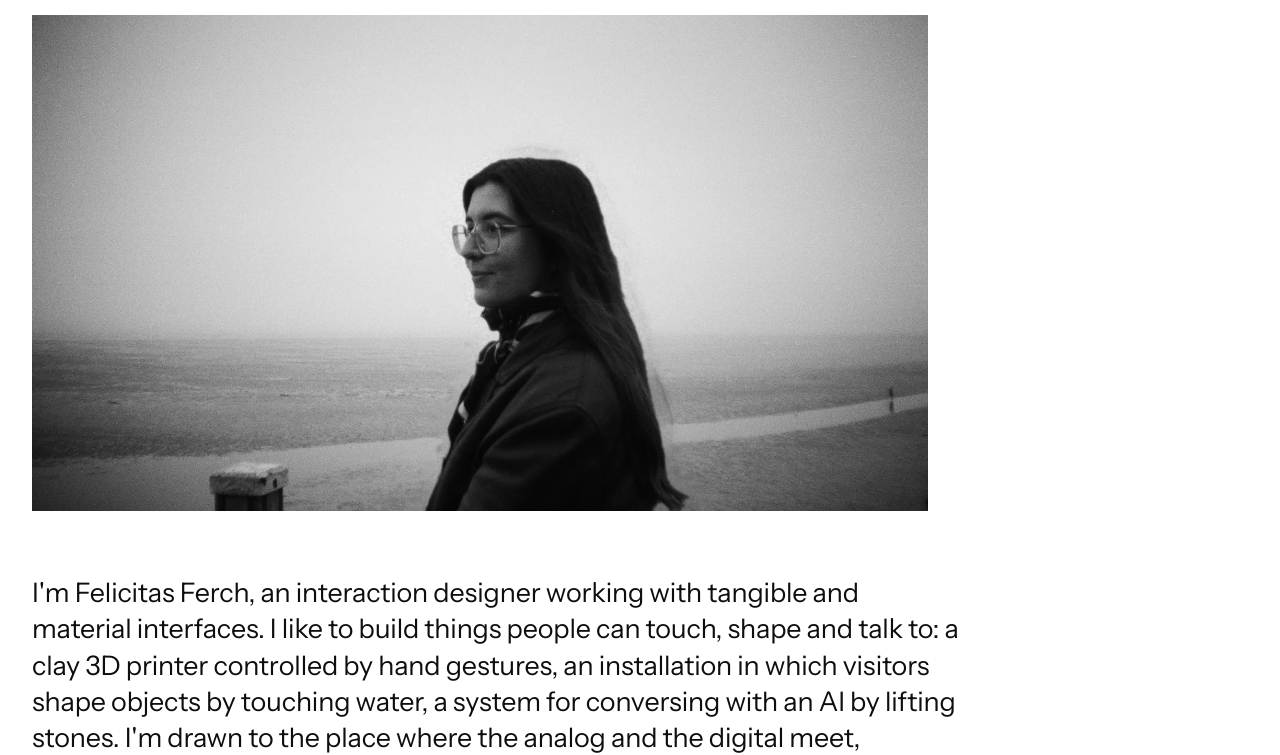
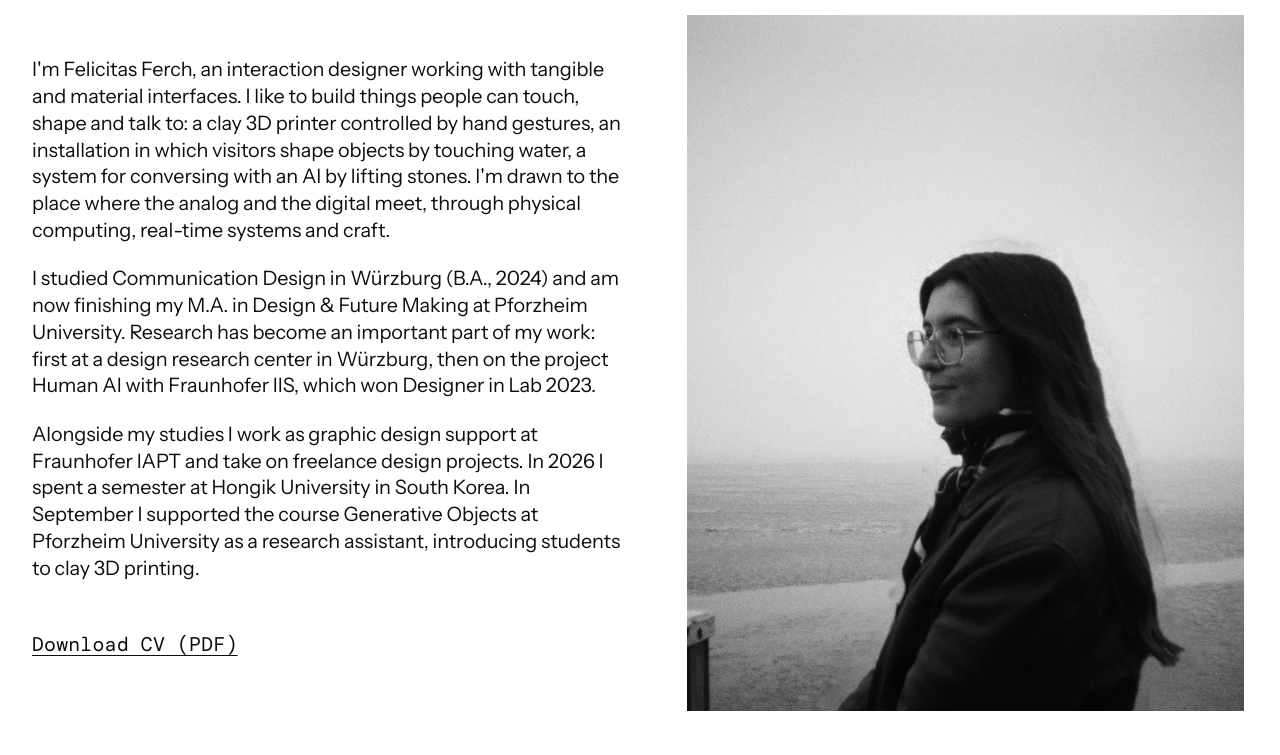
Before and after one commit to felifrh/portfolio, a plain HTML site: page about/index.html in a window 1280 px wide. Shown: the part 57-812 px from the top of the page. Drawn offline with Linux system fonts and the light colour scheme.

Commit message:
About: Foto rechts neben dem Text am Desktop
Co-Authored-By: Claude Sonnet 5.5 <noreply@anthropic.com>
Claude-Session: https://claude.ai/code/session_01SjcysHu1VYC6EeZkUDyqxv

```diff
--- a/assets/css/site.css
+++ b/assets/css/site.css
@@ -428,9 +428,15 @@ ul, ol { list-style: none; }
 .page-about .nav { mix-blend-mode: normal; color: #0e0e10; transition: transform 0.35s ease, color 0.25s ease; }
 .page-about .nav.nav--on-dark { color: #fff; }
 
-/* Desktop: das Foto nicht über die ganze Breite, sondern kleiner, bündig mit dem Textraster. */
+/* Desktop: Text links, Foto rechts daneben. Darunter laufen Lebenslauf und Contact wieder über die volle Breite.
+   Ab 900 px Fensterbreite; darunter (Handy, schmale Fenster) steht das Foto oben und der Text darunter. */
 @media (min-width: 900px) {
-  .portrait { width: min(calc(100% - 2 * var(--pad)), 56rem); max-height: 62svh; margin: calc(var(--nav-height) + 1rem) var(--pad) 0; }
+  .page-about main.about { display: grid; grid-template-columns: minmax(0, 1.05fr) minmax(0, 1fr); column-gap: clamp(2rem, 5vw, 6rem); align-items: start; }
+  .page-about .portrait { grid-column: 2; grid-row: 1; width: auto; aspect-ratio: 4 / 5; max-height: calc(100svh - var(--nav-height) - 3rem);
+    margin: calc(var(--nav-height) + 1rem) var(--pad) 0 0; }
+  .page-about .about__text { grid-column: 1; grid-row: 1; padding: calc(var(--nav-height) + 3rem) 0 2rem var(--pad); align-self: center; }
+  .page-about .about__text p { font-size: clamp(1.1rem, 1.55vw, 1.55rem); }
+  .page-about .cv, .page-about .contact { grid-column: 1 / -1; }
 }
 
 /* ---------- Imprint, Privacy, 404 ---------- */
```
